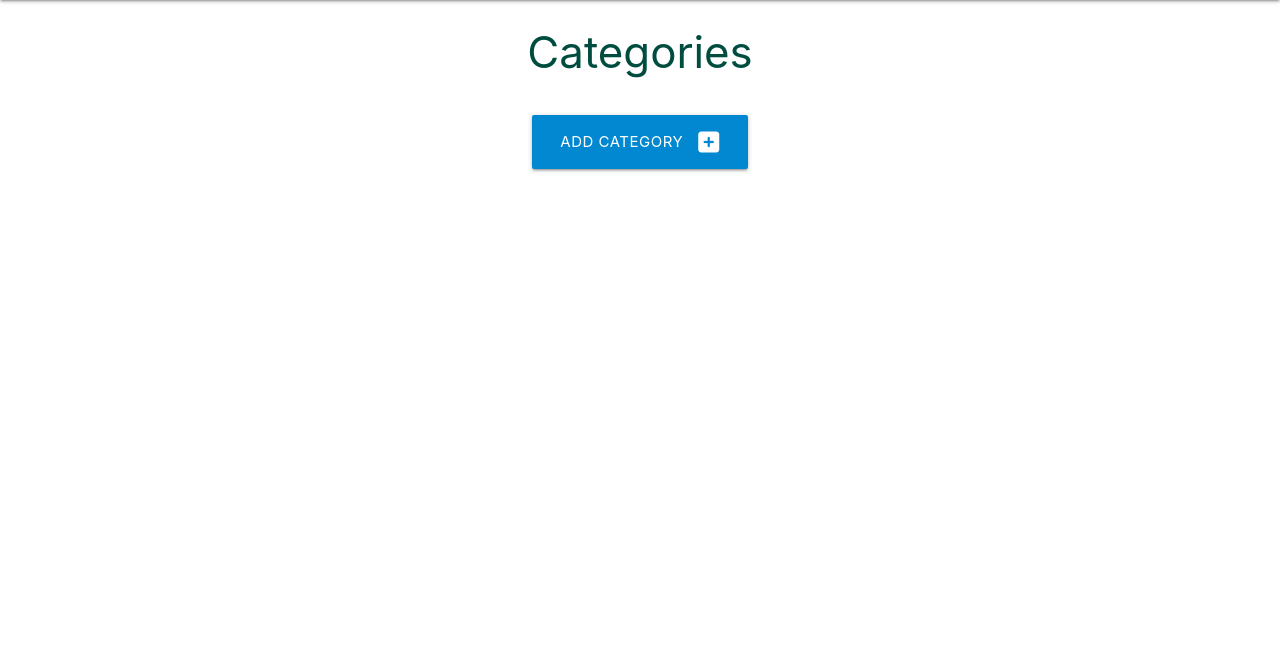
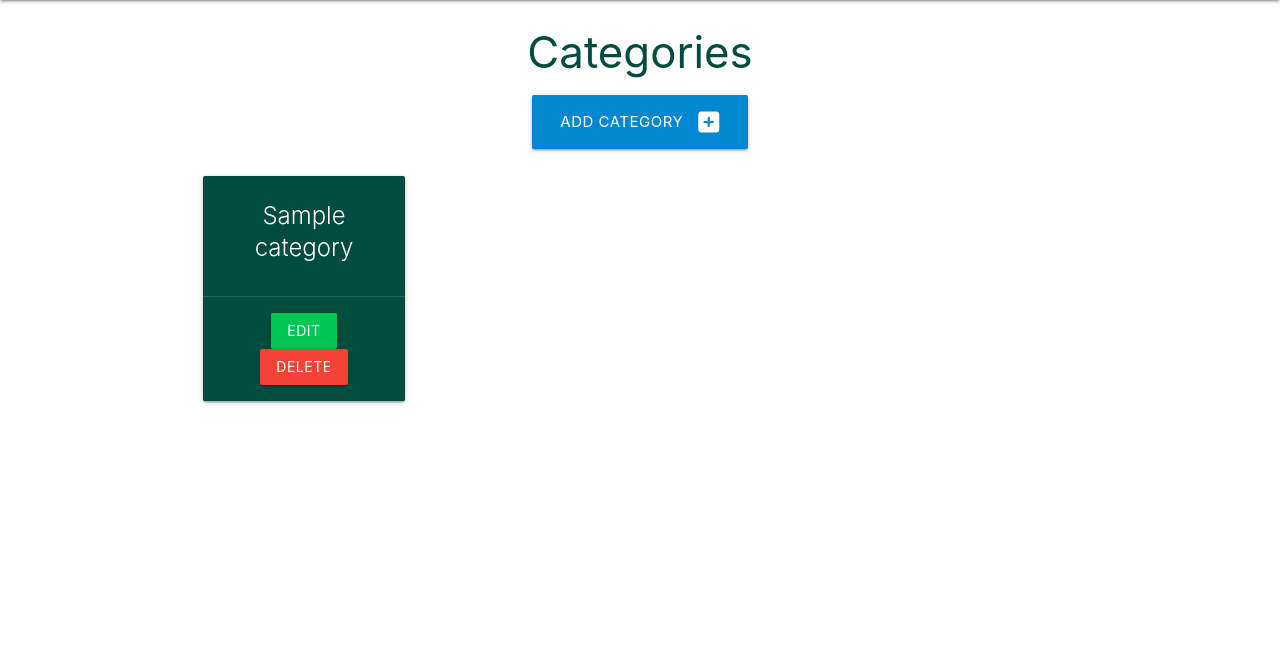
Before and after one commit to cptvalleyberg84/flask-sqlalchemist, a Flask app: page /categories in a window 1280 px wide. Shown: the part 64-720 px from the top of the page. Run offline with Flask 3, Linux system fonts and the light colour scheme; tables that the repository leaves empty hold one stand-in row (values such as "Sample post"); some libraries are stand-ins or nearby versions.

Commit message:
Add cards categories

```diff
--- a/taskmanager/routes.py
+++ b/taskmanager/routes.py
@@ -10,7 +10,8 @@ def home():
 
 @app.route("/categories")
 def categories():
-    return render_template("categories.html")
+    categories = list(Category.query.order_by(Category.category_name).all())
+    return render_template("categories.html", categories=categories)
 
 
 @app.route("/add_category", methods=["GET", "POST"])
--- a/taskmanager/templates/categories.html
+++ b/taskmanager/templates/categories.html
@@ -3,14 +3,28 @@
 
 <h3 class="teal-text text-darken-4 center-align">Categories</h3>
 
-<div class="row"></div>
-<div class="col s12 center-align">
-    <a href="{{ url_for('add_category')}}" class="btn-large light-blue darken-2">
-        Add Category <i class="fas fa-plus-square right"></i>
-    </a>
+<div class="row">
+    <div class="col s12 center-align">
+        <a href="{{ url_for('add_category')}}" class="btn-large light-blue darken-2">
+            Add Category <i class="fas fa-plus-square right"></i>
+        </a>
+    </div>
+</div>
 
-
-</div>
+<div class="row">
+    {% for category in categories %}
+    <div class="col s12 m6 l3">
+        <div class="card teal darken-4 center-align">
+            <div class="card-content white-text">
+                <span class="card-title">{{ category.category_name }}</span>
+            </div>
+            <div class="card-action">
+                <a href="#" class="btn green accent-4">Edit</a>
+                <a href="#" class="btn red">Delete</a>
+            </div>
+        </div>
+    </div>
+    {% endfor %}
 </div>
 
 {% endblock %}
```
